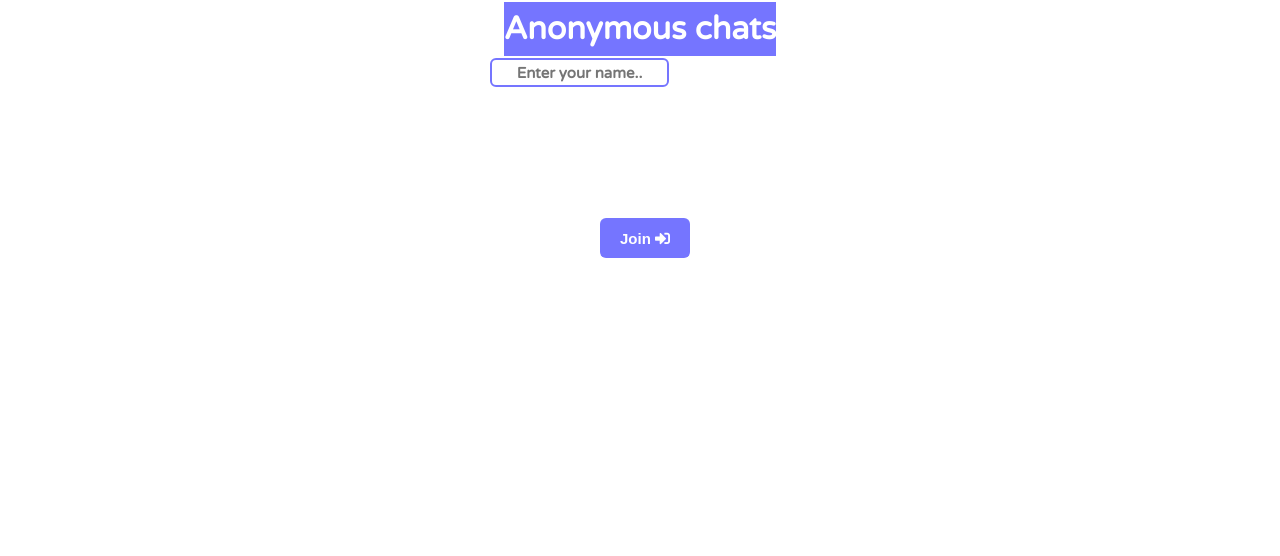
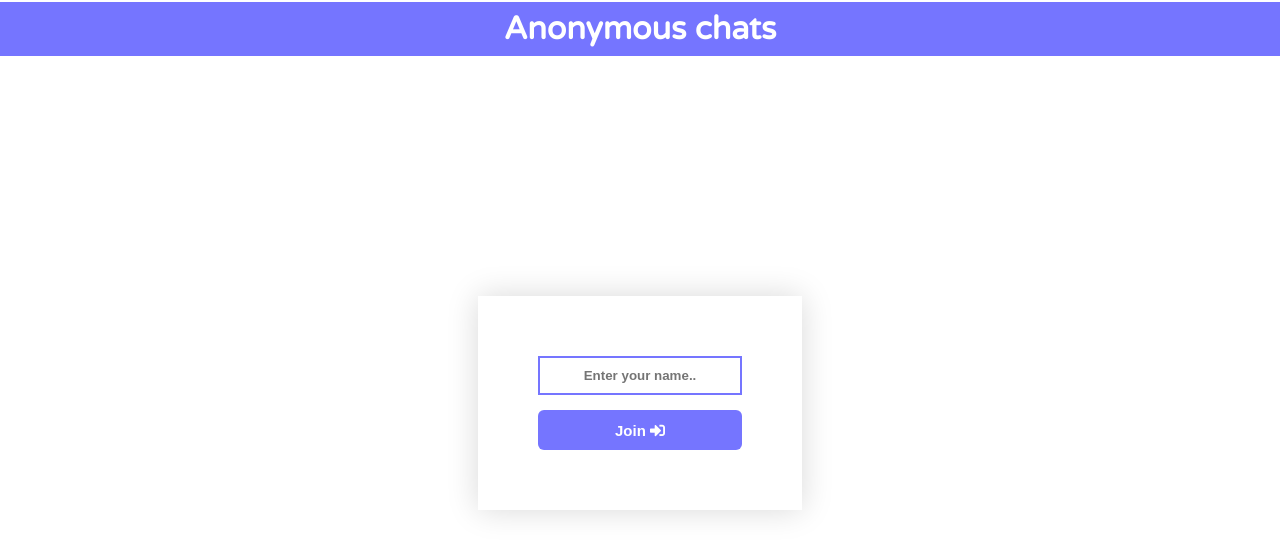
Before and after one commit to aman-abesec/chat, a plain HTML site: page index.html in a window 1280 px wide. Drawn offline with Linux system fonts and the light colour scheme; a web font is replaced by a local one.

Commit message:
Update index.css
Code for UI fixed added

```diff
--- a/index.css
+++ b/index.css
@@ -1,29 +1,28 @@
 * {
-  outline: none;
-  border: none;
-  padding: 0;
-  margin: 0;
-  box-sizing: border-box;
+  margin: 0px;
+  padding: 0px;
 }
+
 body {
   background-color: #fff;
   font-family: Varela Round;
   overflow: hidden;
   animation: blur 0.5s ease-out;
 }
+
 #title_container {
-  display: flex;
-  justify-content: center;
-  align-items: center;
+  margin-top: 0px;
+  background-color: #7575ff;
 }
+
 #title_inner_container {
   margin: 2px;
 }
+
 #title {
   text-align: center;
   font-family: Varela Round;
   color: #fff;
-  background-color: #7575ff;
   padding: 8px 0px;
 }
 
@@ -31,44 +30,40 @@ body {
   display: flex;
   justify-content: center;
   align-items: center;
+  margin-top: 30vh;
 }
+
 #join_inner_container {
-  width: 300px;
-  height: 200px;
   display: flex;
   flex-direction: column;
   justify-content: center;
   align-items: center;
-  box-shadow: 2 10px 30px -17px #1d3354, 0 0px 30px -17px #1d3354;
+  box-shadow: 0 0 30px #d9d9d9;
+  padding: 60px;
 }
+
 #join_input_container {
   width: 100%;
   height: 100%;
 }
+
 #join_input {
-  width: 179px;
-  height: 29px;
+  width: 200px;
+  height: 35px;
   color: #444;
-  font-family: Varela Round;
-  font-size: 15px;
   font-weight: bold;
   text-align: center;
-  background-color: Transparent;
   outline: none;
   border: 2px solid #7575ff;
-  border-radius: 6px;
 }
-#join_input:focus {
-  outline: none;
-  box-shadow: 0 10px 30px -17px #1d3354;
-}
+
 #join_button_container {
   margin-top: 15px;
-  width: 80px;
-  height: 50px;
+  width: 100%;
 }
+
 #join_button {
-  width: 90px;
+  width: 100%;
   height: 40px;
   outline: none;
   border: none;
@@ -89,10 +84,12 @@ body {
   margin-top: 20px;
   animation: fadeIn 1s linear;
 }
+
 #chat_inner_container {
   width: 40%;
   height: 100%;
 }
+
 #chat_content_container {
   width: 100%;
   height: 100%;
@@ -107,6 +104,7 @@ body {
   border-radius: 5px;
   box-shadow: inset 0 10px 30px 1px #1d3354;
 }
+
 #chat_input_container {
   width: 100%;
   height: 10%;
@@ -118,8 +116,8 @@ body {
   padding-right: 15px;
   font-family: Varela Round;
   margin-top: 10px;
-  /* background-color: #7575ff; */
 }
+
 #chat_input {
   width: 90%;
   height: 100%;
@@ -130,6 +128,7 @@ body {
   border: none;
   outline: none;
 }
+
 #chat_input_send {
   width: 10%;
   height: 100%;
@@ -141,11 +140,13 @@ body {
   color: #bbb;
   outline: none;
 }
+
 #chat_input_send.enabled {
   color: #7575ff;
   background-color: Transparent;
   cursor: pointer;
 }
+
 #chat_logout_container {
   width: 100%;
   display: inline-block;
@@ -155,6 +156,7 @@ body {
   float: left;
   margin-top: 20px;
 }
+
 #chat_logout {
   border: none;
   border-radius: 5px;
@@ -164,46 +166,60 @@ body {
   color: #ffffff;
   cursor: pointer;
 }
+
 #chat_logout:hover {
   background-color: #fff;
   color: #7575ff;
   border: 2px solid #7575ff;
 }
+
 .message_container {
   width: 100%;
   display: inline-block;
   margin-bottom: 10px;
 }
+
 .message_inner_container {
   background-color: #eeeeff;
   width: 100%;
   display: inline-block;
   border-radius: 5px;
 }
+
 .message_user_container {
   width: 100%;
-  display: inline-block;
+  display: inline-flex;
+  justify-content: space-between;
+  padding: 5px 0px;
+  background-color: #d4d4f7;
+  font-size: .8rem;
+  border-radius: 5px 5px 0px 0px;
 }
+
 .message_user {
   padding-left: 10px;
+}
+
+.message_date {
   padding-right: 10px;
-  font-weight: bold;
-  font-size: 20px;
 }
+
 /*Written mesage Container*/
 .message_content_container {
   width: 100%;
   display: inline-block;
   white-space: pre-wrap;
   word-wrap: break-word;
+  padding: 10px 2px;
 }
+
 /*Written mesage*/
 .message_content {
   font-weight: normal;
   color: #222;
   padding-left: 5px;
   padding-right: 10px;
-  font-size: 20px;
+  font-size: 15px;
   margin-top: 0px;
 }
 
@@ -213,15 +229,18 @@ body {
   background-color: #d64045;
   cursor: pointer;
 }
+
 #title_container.chat_title_container {
   transition: 0.8s;
   transition-timing-function: ease-in-out;
-  height: 100px;
+  height: 60px;
 }
+
 #title.chat_title {
   transition: 0.8s;
-  font-size: 50px;
+  font-size: 30px;
 }
+
 .loader_container {
   width: 100%;
   height: 100%;
@@ -229,6 +248,7 @@ body {
   justify-content: center;
   align-items: center;
 }
+
 .loader {
   border-radius: 50%;
   width: 40px;
@@ -246,46 +266,52 @@ body {
     width: 10px;
     height: 10px;
   }
+
   100% {
     transform: rotate(360deg);
     width: 40px;
     height: 40px;
   }
 }
+
 @keyframes fadeIn {
   0% {
     opacity: 0;
   }
+
   100% {
     opacity: 1;
   }
 }
+
 @keyframes blur {
   0% {
     filter: blur(5px);
   }
-  100% {
-  }
+
+  100% {}
 }
 
 div::-webkit-scrollbar {
-  width: 10px; /* width of the entire scrollbar */
+  width: 10px;
 }
 
 div::-webkit-scrollbar-track {
-  background: #ccc; /* color of the tracking area */
+  background: #ccc;
 }
 
 div::-webkit-scrollbar-thumb {
-  background-color: #7575ff; /* color of the scroll thumb */
-  border-radius: 25px; /* roundness of the scroll thumb */
-  border: 2px solid #ccc; /* creates padding around scroll thumb */
+  background-color: #7575ff;
+  border-radius: 25px;
+  border: 2px solid #ccc;
 }
-@media only screen and (max-width: 600px) {
-  .chat_container,
-  #chat_content_container,
-  #chat_input_container {
-    width: 95%;
-    margin: 0px auto;
+
+@media (max-width:480px) {
+  #chat_container {
+    height: 65vh;
+  }
+
+  #chat_inner_container {
+    width: 85%;
   }
 }
```
